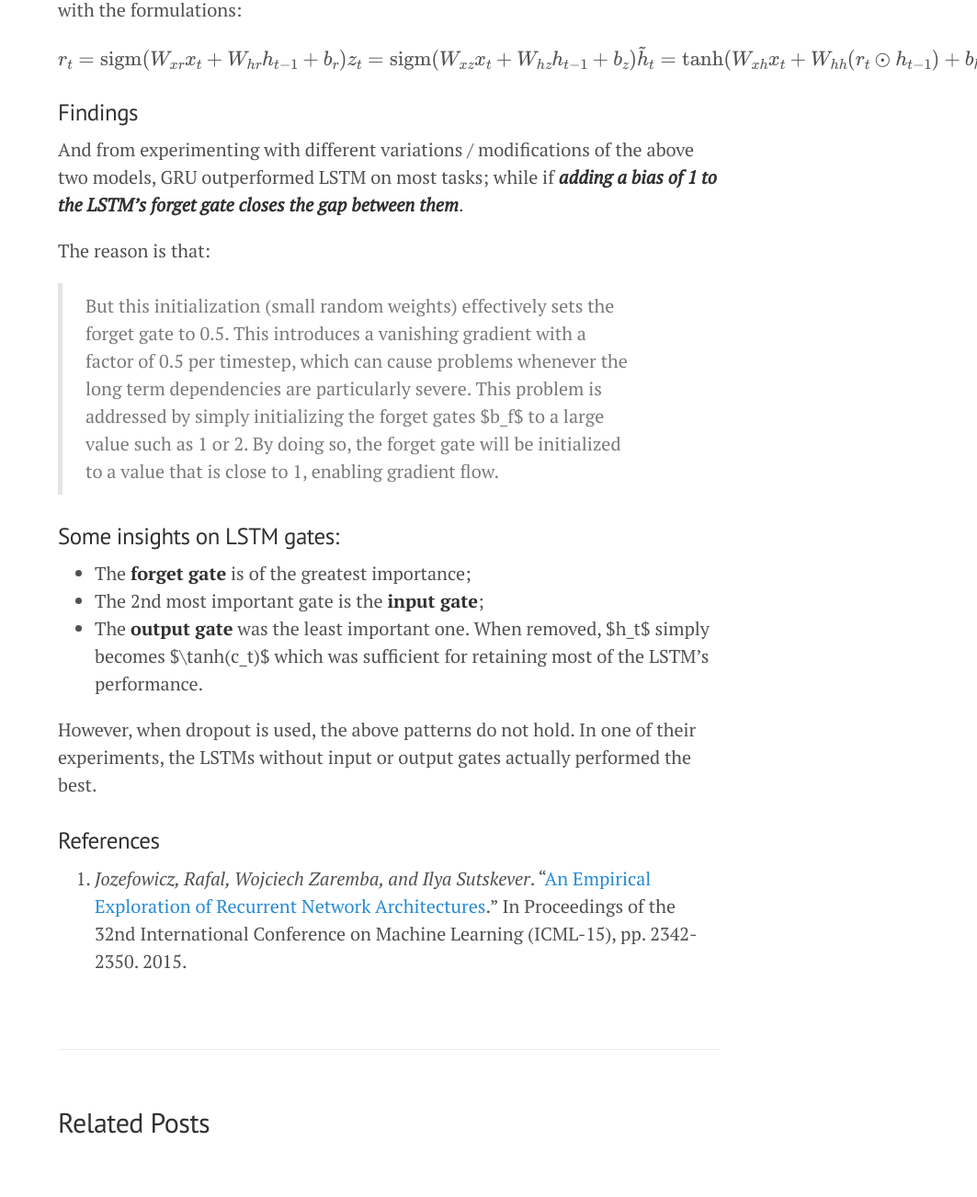
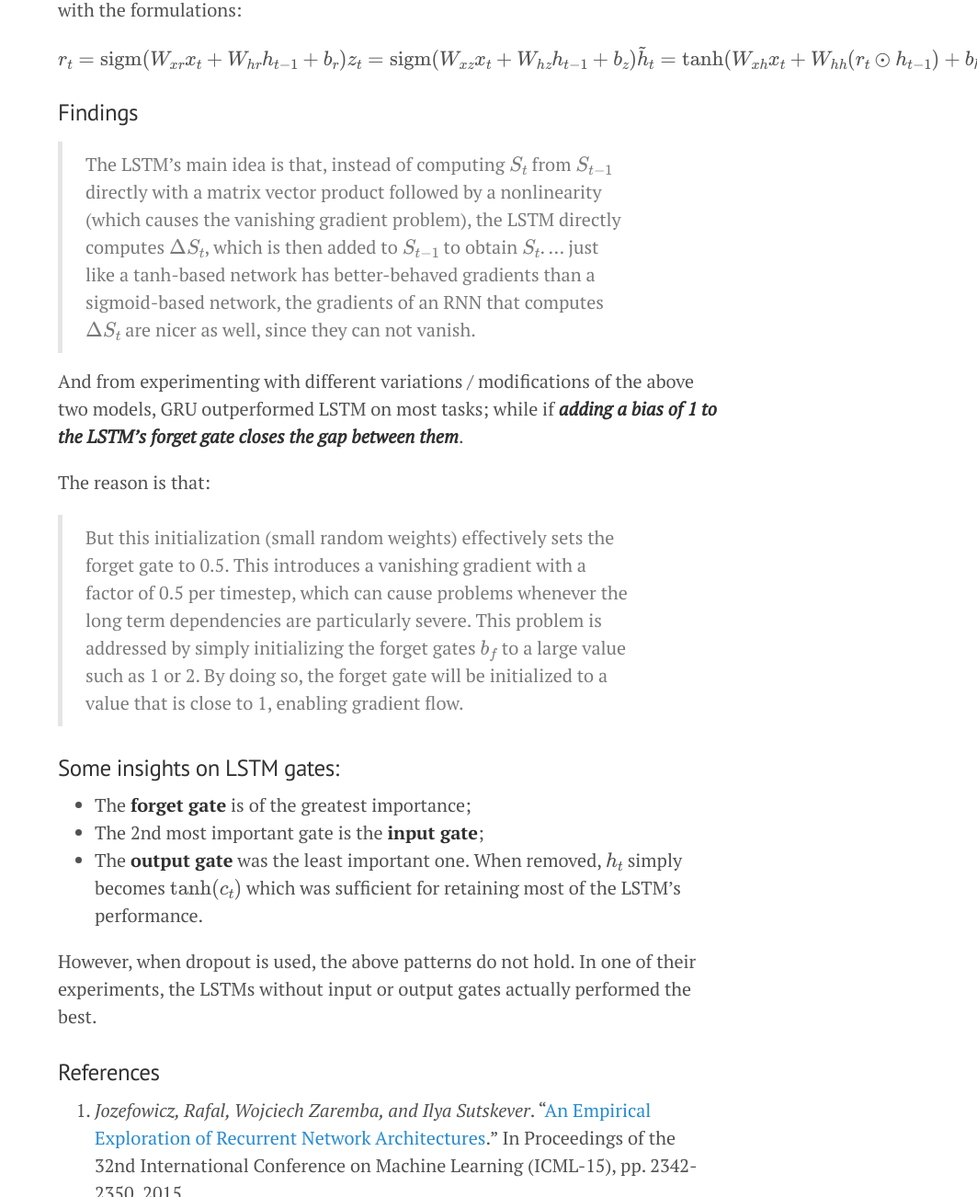
Before and after one commit to bolixyz/bolixyz.github.io, a Jekyll site: the page built from _posts/2015-10-25-rnn-architectures.md, in a window 1280 px wide and 1400 px high, scrolled down 887 px, cut to the strip 98-1400 px from the top of the window. Shown: the whole strip at 92% size, without its empty margins (217-1280 px from the left). Built offline with Jekyll 4.4.1, drawn with Linux system fonts in a browser that asks for light colours; nearby versions of some CDN libraries; formulas are drawn with MathJax 3.

Commit message:
Fix the math symbol errors

```diff
--- a/_posts/2015-10-25-rnn-architectures.md
+++ b/_posts/2015-10-25-rnn-architectures.md
@@ -35,17 +35,22 @@ $$
 
 ### Findings
 
+> The LSTM's main idea is that, instead of computing $$S_t$$ from $$S_{t-1}$$ directly with a matrix vector product followed by a nonlinearity (which causes the vanishing gradient problem), the LSTM directly computes $$\Delta S_t$$, which is then added to $$S_{t-1}$$ to obtain $$S_t$$.
+> ... just like a tanh-based network has better-behaved gradients than a sigmoid-based network, the gradients of an RNN that computes $$\Delta S_t$$ are nicer as well, since they can not vanish.
+
 And from experimenting with different variations / modifications of the above two models, GRU outperformed LSTM on most tasks; while if ***adding a bias of 1 to the LSTM's forget gate closes the gap between them***.
 
 The reason is that:
 
-> But this initialization (small random weights) effectively sets the forget gate to 0.5. This introduces a vanishing gradient with a factor of 0.5 per timestep, which can cause problems whenever the long term dependencies are particularly severe. This problem is addressed by simply initializing the forget gates $b_f$ to a large value such as 1 or 2. By doing so, the forget gate will be initialized to a value that is close to 1, enabling gradient flow.
+> But this initialization (small random weights) effectively sets the forget gate to 0.5. This introduces a vanishing gradient with a factor of 0.5 per timestep, which can cause problems whenever the long term dependencies are particularly severe. This problem is addressed by simply initializing the forget gates $$b_f$$ to a large value such as 1 or 2. By doing so, the forget gate will be initialized to a value that is close to 1, enabling gradient flow.
+
+
 
 ### Some insights on LSTM gates:
 
 * The **forget gate** is of the greatest importance;
 * The 2nd most important gate is the **input gate**;
-* The **output gate** was the least important one. When removed, $h_t$ simply becomes $\tanh(c_t)$ which was sufficient for retaining most of the LSTM's performance.
+* The **output gate** was the least important one. When removed, $$h_t$$ simply becomes $$\tanh(c_t)$$ which was sufficient for retaining most of the LSTM's performance.
 
 However, when dropout is used, the above patterns do not hold. In one of their experiments, the LSTMs without input or output gates actually performed the best.
 
```
